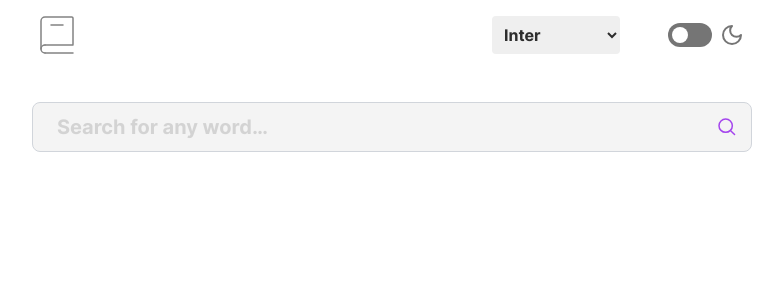
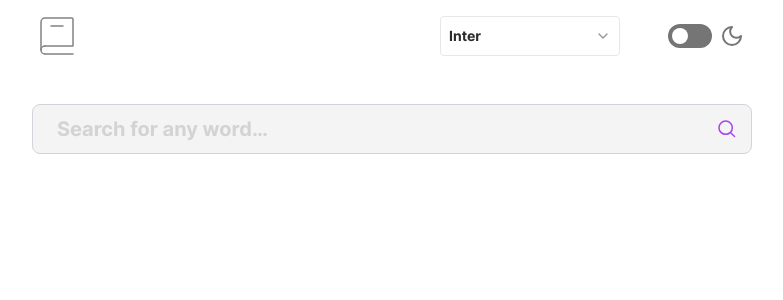
Before and after one commit to mehdias63/Dictionary-web-App, a React (Vite) app: page / in a window 1280 px wide. Shown: the top 300 px of the page, without its empty margins (248-1031 px from the left). Built offline with nearby package versions, Linux system fonts and the light colour scheme.

Commit message:
add shadcnSelekt

```diff
--- a/package.json
+++ b/package.json
@@ -11,6 +11,7 @@
   },
   "dependencies": {
     "@headlessui/react": "^2.2.2",
+    "@radix-ui/react-select": "^2.2.5",
     "@radix-ui/react-slot": "^1.2.0",
     "axios": "^1.9.0",
     "class-variance-authority": "^0.7.1",
--- a/src/components/Header.jsx
+++ b/src/components/Header.jsx
@@ -2,6 +2,13 @@
 import { useDarkMode } from '../context/DarkModeContext'
 import Toggle from './Toggle'
 import { Moon } from 'lucide-react'
+import {
+	Select,
+	SelectContent,
+	SelectItem,
+	SelectTrigger,
+	SelectValue,
+} from '@/components/ui/select'
 
 export default function Header({ onFontChange }) {
 	const [selectedFont, setSelectedFont] = useState('Inter')
@@ -17,22 +24,50 @@
 				<img src="/assets/images/logo.svg" alt="logo" />
 			</div>
 			<div className="flex items-center gap-x-12">
-				<select
+				<Select
 					value={selectedFont}
-					onChange={e => {
-						setSelectedFont(e.target.value)
-						onFontChange(e.target.value)
+					onValueChange={value => {
+						setSelectedFont(value)
+						onFontChange(value)
 					}}
-					className={`${
-						isDarkMode
-							? 'text-white bg-[#050505]'
-							: 'text-primary-600'
-					} p-2 rounded`}
 				>
-					<option value="Inter">Inter</option>
-					<option value="Lora">Lora</option>
-					<option value="Inconsolata">Inconsolata</option>
-				</select>
+					<SelectTrigger
+						className={`w-[180px] ${
+							isDarkMode
+								? 'text-white bg-[#050505]'
+								: 'text-primary-600'
+						} p-2 rounded`}
+					>
+						<SelectValue placeholder="Select Font" />
+					</SelectTrigger>
+					<SelectContent
+						className={`${
+							isDarkMode
+								? 'bg-[#1f1f1f] text-white shadow-[0_5px_30px_rgb(164,69,237)]'
+								: 'bg-white text-black'
+						}`}
+					>
+						<SelectItem
+							value="Inter"
+							className="hover:text-primary-50 cursor-pointer"
+						>
+							Inter
+						</SelectItem>
+						<SelectItem
+							value="Lora"
+							className="hover:text-primary-50 cursor-pointer"
+						>
+							Lora
+						</SelectItem>
+						<SelectItem
+							value="Inconsolata"
+							className="hover:text-primary-50 cursor-pointer"
+						>
+							Inconsolata
+						</SelectItem>
+					</SelectContent>
+				</Select>
+
 				<div className="flex items-center gap-x-2">
 					<Toggle />
 					<Moon
--- /dev/null
+++ b/src/components/ui/select.jsx
@@ -0,0 +1,120 @@
+import * as React from "react"
+import * as SelectPrimitive from "@radix-ui/react-select"
+import { Check, ChevronDown, ChevronUp } from "lucide-react"
+
+import { cn } from "@/lib/utils"
+
+const Select = SelectPrimitive.Root
+
+const SelectGroup = SelectPrimitive.Group
+
+const SelectValue = SelectPrimitive.Value
+
+const SelectTrigger = React.forwardRef(({ className, children, ...props }, ref) => (
+  <SelectPrimitive.Trigger
+    ref={ref}
+    className={cn(
+      "flex h-10 w-full items-center justify-between rounded-md border border-input bg-background px-3 py-2 text-sm ring-offset-background data-[placeholder]:text-muted-foreground focus:outline-none focus:ring-2 focus:ring-ring focus:ring-offset-2 disabled:cursor-not-allowed disabled:opacity-50 [&>span]:line-clamp-1",
+      className
+    )}
+    {...props}>
+    {children}
+    <SelectPrimitive.Icon asChild>
+      <ChevronDown className="h-4 w-4 opacity-50" />
+    </SelectPrimitive.Icon>
+  </SelectPrimitive.Trigger>
+))
+SelectTrigger.displayName = SelectPrimitive.Trigger.displayName
+
+const SelectScrollUpButton = React.forwardRef(({ className, ...props }, ref) => (
+  <SelectPrimitive.ScrollUpButton
+    ref={ref}
+    className={cn("flex cursor-default items-center justify-center py-1", className)}
+    {...props}>
+    <ChevronUp className="h-4 w-4" />
+  </SelectPrimitive.ScrollUpButton>
+))
+SelectScrollUpButton.displayName = SelectPrimitive.ScrollUpButton.displayName
+
+const SelectScrollDownButton = React.forwardRef(({ className, ...props }, ref) => (
+  <SelectPrimitive.ScrollDownButton
+    ref={ref}
+    className={cn("flex cursor-default items-center justify-center py-1", className)}
+    {...props}>
+    <ChevronDown className="h-4 w-4" />
+  </SelectPrimitive.ScrollDownButton>
+))
+SelectScrollDownButton.displayName =
+  SelectPrimitive.ScrollDownButton.displayName
+
+const SelectContent = React.forwardRef(({ className, children, position = "popper", ...props }, ref) => (
+  <SelectPrimitive.Portal>
+    <SelectPrimitive.Content
+      ref={ref}
+      className={cn(
+        "relative z-50 max-h-[--radix-select-content-available-height] min-w-[8rem] overflow-y-auto overflow-x-hidden rounded-md border bg-popover text-popover-foreground shadow-md data-[state=open]:animate-in data-[state=closed]:animate-out data-[state=closed]:fade-out-0 data-[state=open]:fade-in-0 data-[state=closed]:zoom-out-95 data-[state=open]:zoom-in-95 data-[side=bottom]:slide-in-from-top-2 data-[side=left]:slide-in-from-right-2 data-[side=right]:slide-in-from-left-2 data-[side=top]:slide-in-from-bottom-2 origin-[--radix-select-content-transform-origin]",
+        position === "popper" &&
+          "data-[side=bottom]:translate-y-1 data-[side=left]:-translate-x-1 data-[side=right]:translate-x-1 data-[side=top]:-translate-y-1",
+        className
+      )}
+      position={position}
+      {...props}>
+      <SelectScrollUpButton />
+      <SelectPrimitive.Viewport
+        className={cn("p-1", position === "popper" &&
+          "h-[var(--radix-select-trigger-height)] w-full min-w-[var(--radix-select-trigger-width)]")}>
+        {children}
+      </SelectPrimitive.Viewport>
+      <SelectScrollDownButton />
+    </SelectPrimitive.Content>
+  </SelectPrimitive.Portal>
+))
+SelectContent.displayName = SelectPrimitive.Content.displayName
+
+const SelectLabel = React.forwardRef(({ className, ...props }, ref) => (
+  <SelectPrimitive.Label
+    ref={ref}
+    className={cn("py-1.5 pl-8 pr-2 text-sm font-semibold", className)}
+    {...props} />
+))
+SelectLabel.displayName = SelectPrimitive.Label.displayName
+
+const SelectItem = React.forwardRef(({ className, children, ...props }, ref) => (
+  <SelectPrimitive.Item
+    ref={ref}
+    className={cn(
+      "relative flex w-full cursor-default select-none items-center rounded-sm py-1.5 pl-8 pr-2 text-sm outline-none focus:bg-accent focus:text-accent-foreground data-[disabled]:pointer-events-none data-[disabled]:opacity-50",
+      className
+    )}
+    {...props}>
+    <span className="absolute left-2 flex h-3.5 w-3.5 items-center justify-center">
+      <SelectPrimitive.ItemIndicator>
+        <Check className="h-4 w-4" />
+      </SelectPrimitive.ItemIndicator>
+    </span>
+
+    <SelectPrimitive.ItemText>{children}</SelectPrimitive.ItemText>
+  </SelectPrimitive.Item>
+))
+SelectItem.displayName = SelectPrimitive.Item.displayName
+
+const SelectSeparator = React.forwardRef(({ className, ...props }, ref) => (
+  <SelectPrimitive.Separator
+    ref={ref}
+    className={cn("-mx-1 my-1 h-px bg-muted", className)}
+    {...props} />
+))
+SelectSeparator.displayName = SelectPrimitive.Separator.displayName
+
+export {
+  Select,
+  SelectGroup,
+  SelectValue,
+  SelectTrigger,
+  SelectContent,
+  SelectLabel,
+  SelectItem,
+  SelectSeparator,
+  SelectScrollUpButton,
+  SelectScrollDownButton,
+}
--- a/src/index.css
+++ b/src/index.css
@@ -54,6 +54,6 @@
 }
 
 body {
-	font-family: 'Inter', sans-serif; /* فونت پیشفرض */
+	font-family: 'Inter', sans-serif;
 	background-color: rgb(var(--background-app-rgb));
 }
```
Also changed, not shown: 1 other file (tests, documents, lock files or other folders).
